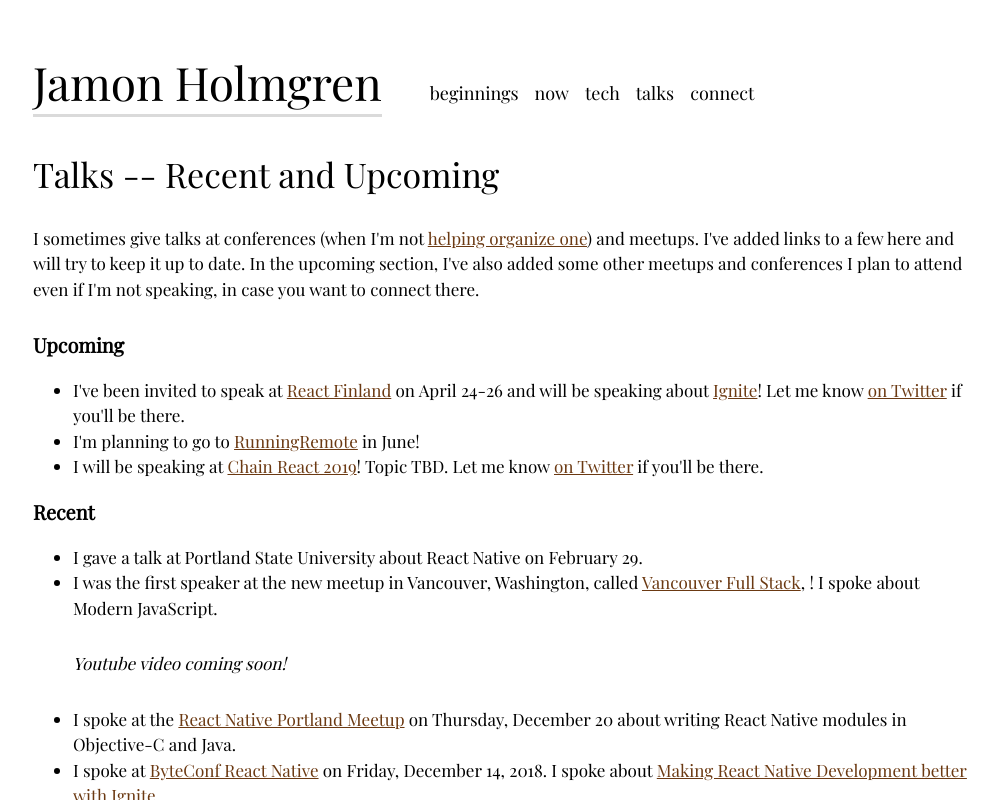
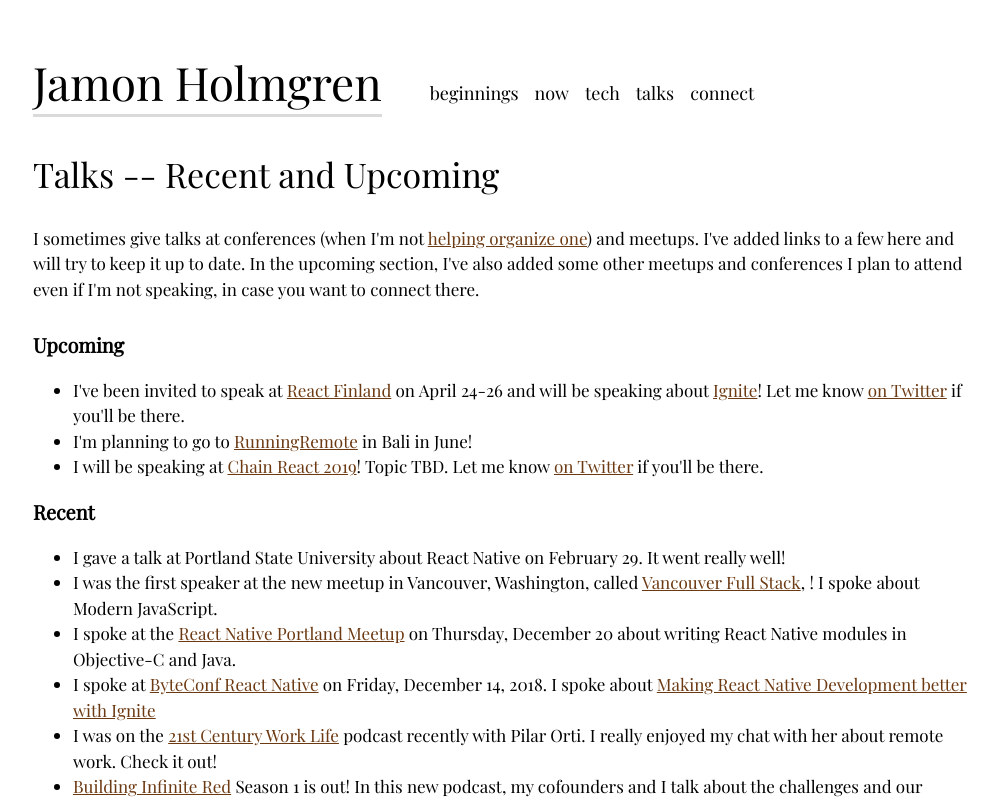
Before and after one commit to mcbobby7/jamonholmgren, a Next.js app: page /talks in a window 1280 px wide. Shown: the top 800 px of the page, without its empty margins (132-1130 px from the left). Built offline with nearby package versions, Linux system fonts and the light colour scheme; a web font is replaced by a local one.

Commit message:
Added vanc full stack to talks

```diff
--- a/pages/talks.js
+++ b/pages/talks.js
@@ -33,7 +33,7 @@
         </li>
         <li>
           I'm planning to go to{" "}
-          <a href="https://runningremote.com">RunningRemote</a> in June!
+          <a href="https://runningremote.com">RunningRemote</a> in Bali in June!
         </li>
         <li>
           I will be speaking at{" "}
@@ -49,7 +49,7 @@
       <ul>
         <li>
           I gave a talk at Portland State University about React Native on
-          February 29.
+          February 29. It went really well!
         </li>
         <li>
           I was the first speaker at the new meetup in Vancouver, Washington,
@@ -59,9 +59,7 @@
           </a>
           , ! I spoke about Modern JavaScript.
           <br />
-          <p>
-            <em>Youtube video coming soon!</em>
-          </p>
+          <YouTube videoId="wXvXcrjgiXw" />
         </li>
         <li>
           I spoke at the{" "}
@@ -80,8 +78,6 @@
           <a href="https://infinite.red/ignite">
             Making React Native Development better with Ignite
           </a>
-          <br />
-          <YouTube videoId="RY2TMZCO9Wo" />
         </li>
         <li>
           I was on the{" "}
```
